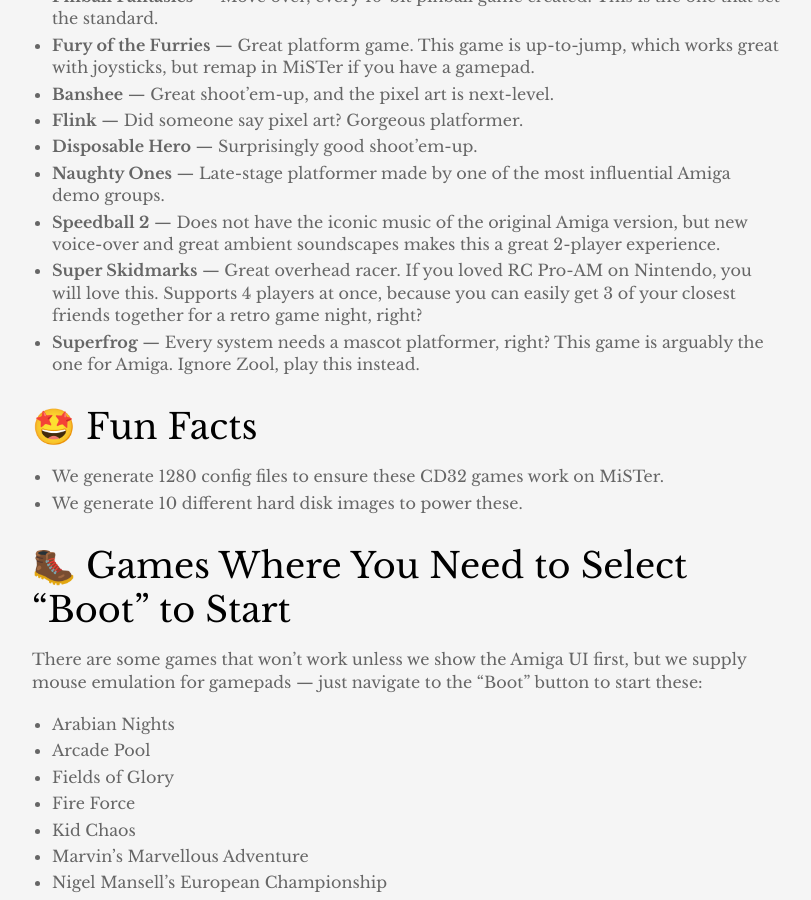
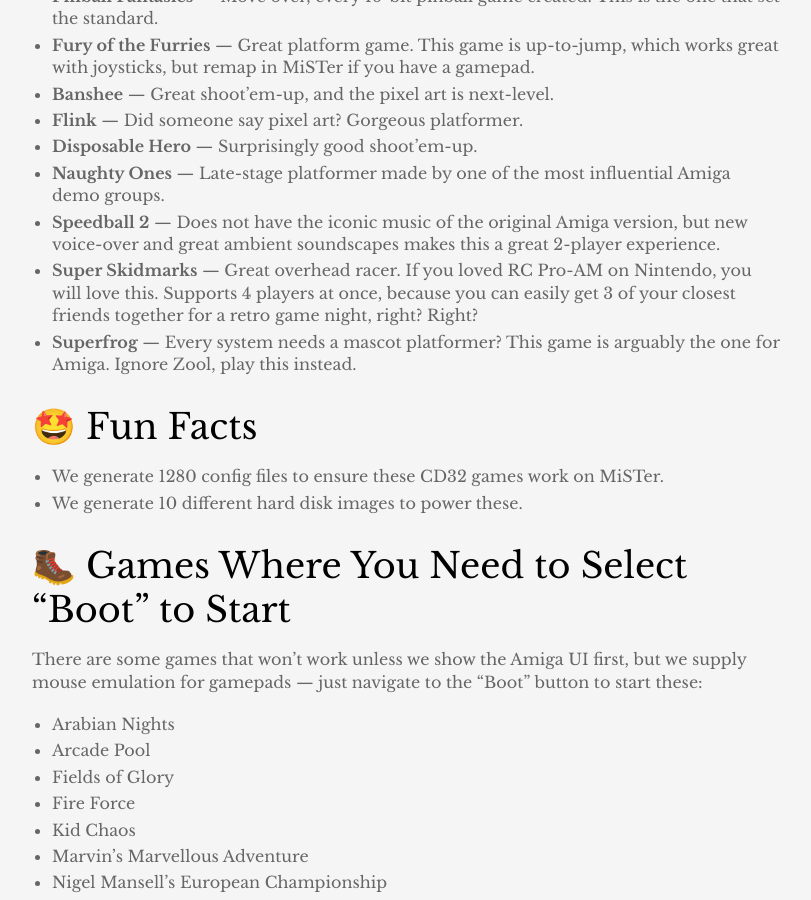
Before and after one commit to amigavision/amigavision.github.io, a Jekyll site: the page built from _posts/2025-10-02-cd32-2025.10.03.md, in a window 1280 px wide and 900 px high, scrolled down 2337 px. Shown: the whole window, without its empty margins (233-1044 px from the left). Built offline with Jekyll 4.4.1, drawn with Linux system fonts in a browser that asks for light colours.

```diff
--- a/_posts/2025-10-02-cd32-2025.10.03.md
+++ b/_posts/2025-10-02-cd32-2025.10.03.md
@@ -69,8 +69,8 @@ The CD32 wasn't exactly a paragon of a console with incredible games, and was cu
 * **Disposable Hero** — Surprisingly good shoot'em-up.
 * **Naughty Ones** — Late-stage platformer made by one of the most influential Amiga demo groups.
 * **Speedball 2** — Does not have the iconic music of the original Amiga version, but new voice-over and great ambient soundscapes makes this a great 2-player experience.
-* **Super Skidmarks** — Great overhead racer. If you loved RC Pro-AM on Nintendo, you will love this. Supports 4 players at once, because you can easily get 3 of your closest friends together for a retro game night, right?
-* **Superfrog** — Every system needs a mascot platformer, right? This game is arguably the one for Amiga. Ignore Zool, play this instead.
+* **Super Skidmarks** — Great overhead racer. If you loved RC Pro-AM on Nintendo, you will love this. Supports 4 players at once, because you can easily get 3 of your closest friends together for a retro game night, right? Right?
+* **Superfrog** — Every system needs a mascot platformer? This game is arguably the one for Amiga. Ignore Zool, play this instead.
 
 ## 🤩 Fun Facts
 
```
